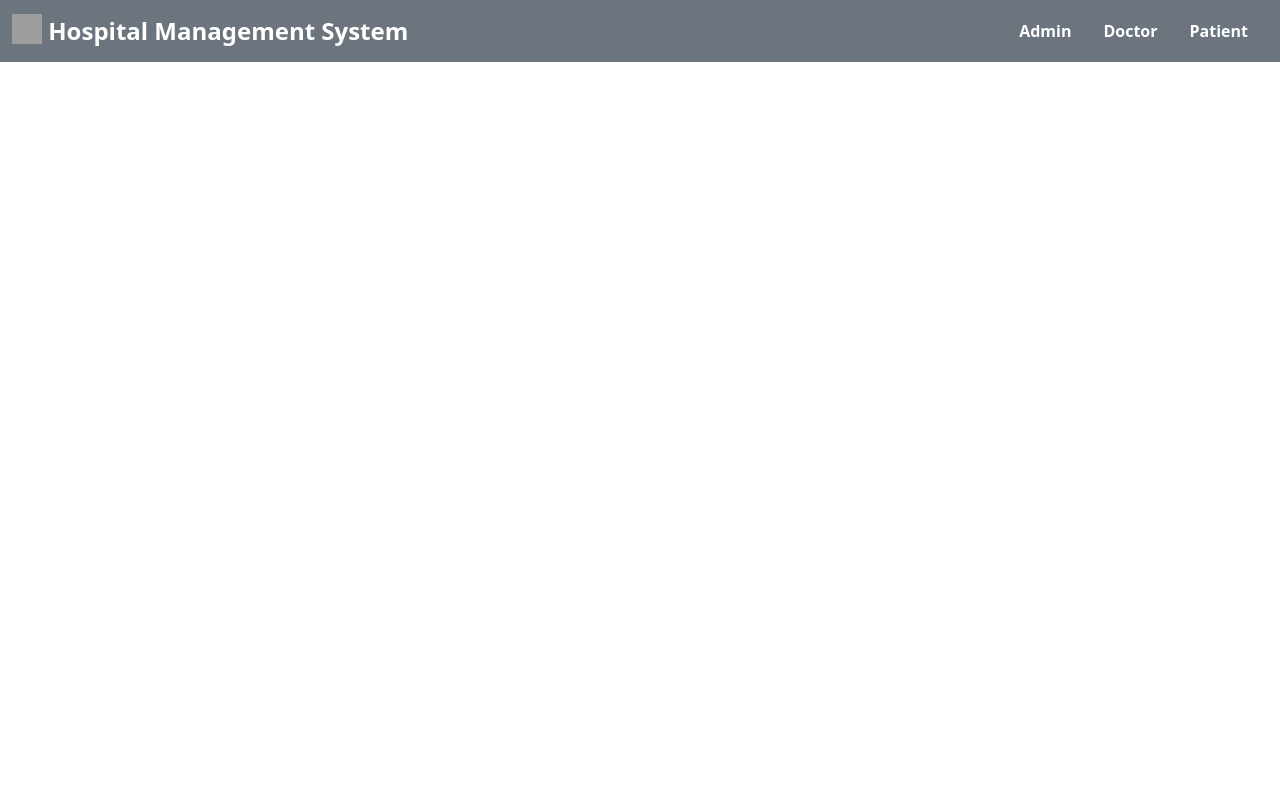
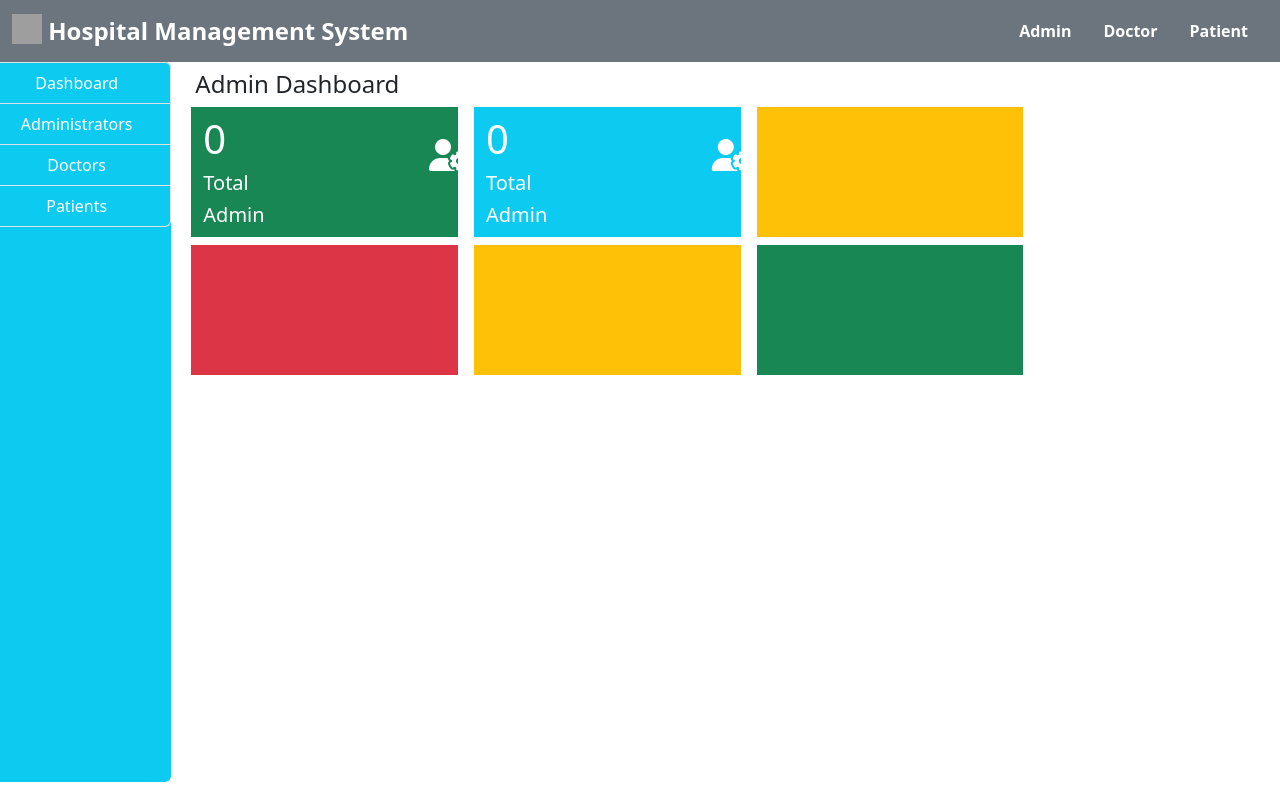
Before and after one commit to blitzbugg/HMS, a PHP site: page /admin/index.php in a window 1280 px wide. Run offline with PHP 8.4, Linux system fonts and the light colour scheme; some libraries are stand-ins or nearby versions; grey boxes are pictures that could not be loaded.

Commit message:
Almost created the side nav menu and added the menu boxes for admin

```diff
--- a/admin/index.php
+++ b/admin/index.php
@@ -13,5 +13,79 @@ session_start();
     <?php
         include("../include/header.php");
     ?>
+    <div class="container-fluid">
+        <div class="col-md-12">
+            <div class="row">
+                <div class="col-md-2" style="margin-left: -30px">
+                    <?php
+                    include("sidenav.php");
+                    ?>
+                </div>
+                <div class="col-md-10">
+                    <h4 class="my-2">Admin Dashboard</h4>
+                    <div class="col-md-12 my-1">
+                        <div class="row">
+                            <div class="col-md-3 bg-success mx-2" style="height: 130px;">
+                                <div class="col-md-12">
+                                    <div class="row">
+                                        <div class="col-md-8">
+                                            <h5 class="my-2 text-white fs-1">0</h5>
+                                            <h5 class="text-white">Total</h5>
+                                            <h5 class="text-white">Admin</h5>
+                                        </div>
+                                        <div class="col-md-3">
+                                            <a href=""><i class="fa-solid fa-user-gear fa-2xl p-5" style="color: #ffffff;"></i></a>
+                                        </div>
+                                    </div>
+                                </div>
+                            </div>
+                            <div class="col-md-3 bg-info mx-2" style="height: 130px;">
+                                <div class="col-md-12">
+                                    <div class="row">
+                                        <div class="col-md-8">
+                                            <h5 class="my-2 text-white fs-1">0</h5>
+                                            <h5 class="text-white">Total</h5>
+                                            <h5 class="text-white">Admin</h5>
+                                        </div>
+                                        <div class="col-md-3">
+                                            <a href=""><i class="fa-solid fa-user-gear fa-2xl p-5" style="color: #ffffff;"></i></a>
+                                        </div>
+                                    </div>
+                                </div>
+                            </div>
+                            <div class="col-md-3 bg-warning mx-2" style="height: 130px;">
+                                <div class="col-md-12">
+                                    <div class="row">
+                                        <!-- Add content here -->
+                                    </div>
+                                </div>
+                            </div>
+                            <div class="col-md-3 bg-danger mx-2 my-2" style="height: 130px;">
+                                <div class="col-md-12">
+                                    <div class="row">
+                                        <!-- Add content here -->
+                                    </div>
+                                </div>
+                            </div>
+                            <div class="col-md-3 bg-warning mx-2 my-2" style="height: 130px;">
+                                <div class="col-md-12">
+                                    <div class="row">
+                                        <!-- Add content here -->
+                                    </div>
+                                </div>
+                            </div>
+                            <div class="col-md-3 bg-success mx-2 my-2" style="height: 130px;">
+                                <div class="col-md-12">
+                                    <div class="row">
+                                        <!-- Add content here -->
+                                    </div>
+                                </div>
+                            </div>
+                        </div>
+                    </div>
+                </div>
+            </div>
+        </div>
+    </div>
 </body>
 </html>
--- /dev/null
+++ b/admin/sidenav.php
@@ -0,0 +1,19 @@
+<!DOCTYPE html>
+<html lang="en">
+<head>
+    <meta charset="UTF-8">
+    <meta name="viewport" content="width=device-width, initial-scale=1.0">
+    <title>Admin Dashboard</title>
+</head>
+<body>
+    <!-- Sidenav -->
+
+    <div class="list-group bg-info" style="height: 90vh">
+        <a href="index.php" class="list-group-item list-group-item-action bg-info text-center text-white">Dashboard</a>
+        <a href="" class="list-group-item list-group-item-action bg-info text-center text-white">Administrators</a>
+        <a href="" class="list-group-item list-group-item-action bg-info text-center text-white">Doctors</a>
+        <a href="" class="list-group-item list-group-item-action bg-info text-center text-white">Patients</a>
+     </div>
+     <!-- Ends -->
+</body>
+</html>
--- a/include/header.php
+++ b/include/header.php
@@ -6,6 +6,9 @@
     <title>Document</title>
     <script src="https://cdn.jsdelivr.net/npm/bootstrap@5.3.3/dist/js/bootstrap.bundle.min.js" integrity="sha384-YvpcrYf0tY3lHB60NNkmXc5s9fDVZLESaAA55NDzOxhy9GkcIdslK1eN7N6jIeHz" crossorigin="anonymous"></script>
     <link href="https://cdn.jsdelivr.net/npm/bootstrap@5.3.3/dist/css/bootstrap.min.css" rel="stylesheet" integrity="sha384-QWTKZyjpPEjISv5WaRU9OFeRpok6YctnYmDr5pNlyT2bRjXh0JMhjY6hW+ALEwIH" crossorigin="anonymous">
+    <!-- Font awesome -->
+    <link rel="stylesheet" href="https://cdnjs.cloudflare.com/ajax/libs/font-awesome/6.6.0/css/all.min.css" integrity="sha512-Kc323vGBEqzTmouAECnVceyQqyqdsSiqLQISBL29aUW4U/M7pSPA/gEUZQqv1cwx4OnYxTxve5UMg5GT6L4JJg==" crossorigin="anonymous" referrerpolicy="no-referrer" />
+
 </head>
 <body>
 
```
